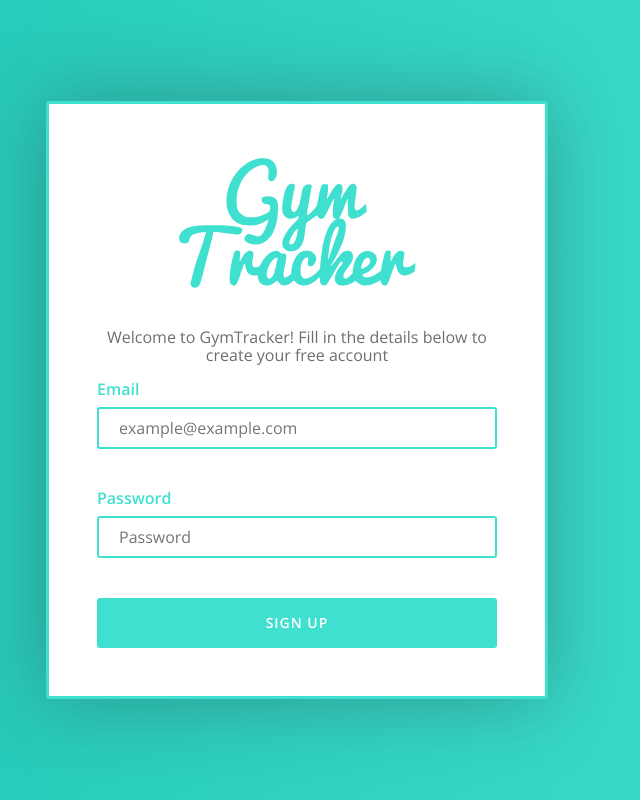
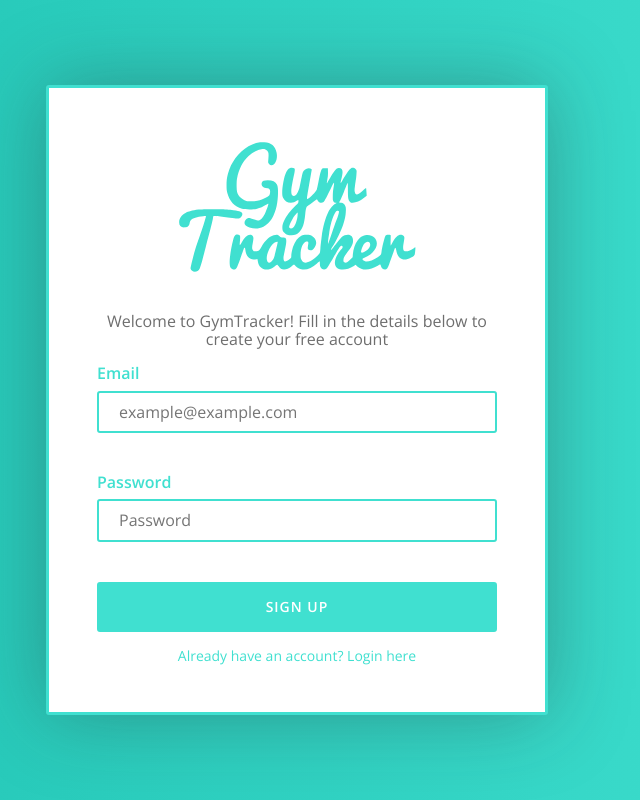
Before and after one commit to BillyLevin/gymtracker, a Next.js app in the folder packages/web/: page /register in a window 1280 px wide. Shown: the whole page, without its empty margins (343-983 px from the left). Built offline with nearby package versions, Linux system fonts and the light colour scheme.

Commit message:
add login link to register page

```diff
--- a/packages/web/components/RegisterForm/RegisterForm.scss
+++ b/packages/web/components/RegisterForm/RegisterForm.scss
@@ -1,9 +1,27 @@
 @import '../../styles/abstracts/variables';
 
 .register-form {
+  align-items: center;
+  display: flex;
+  flex-direction: column;
   width: 100%;
 
   .btn {
     width: 100%;
   }
+
+  a:link,
+  a:visited {
+    color: $primary;
+    font-size: 1.4rem;
+    margin-top: 1.6rem;
+    text-align: center;
+    text-decoration: none;
+  }
+
+  a:hover,
+  a:focus,
+  a:active {
+    text-decoration: underline;
+  }
 }
--- a/packages/web/components/RegisterForm/index.tsx
+++ b/packages/web/components/RegisterForm/index.tsx
@@ -1,5 +1,6 @@
 import { registerSchema } from '@gym-tracker/common';
 import { Field, Formik } from 'formik';
+import Link from 'next/link';
 import Router from 'next/router';
 import { Mutation } from 'react-apollo';
 import { REGISTER_MUTATION } from '../../graphql/user/mutation/register';
@@ -53,6 +54,10 @@ const RegisterForm: React.FC = () => (
             <Button type="submit" theme="primary" disabled={isSubmitting}>
               Sign Up
             </Button>
+
+            <Link href="/login">
+              <a>Already have an account? Login here</a>
+            </Link>
           </form>
         )}
       </Formik>
```
